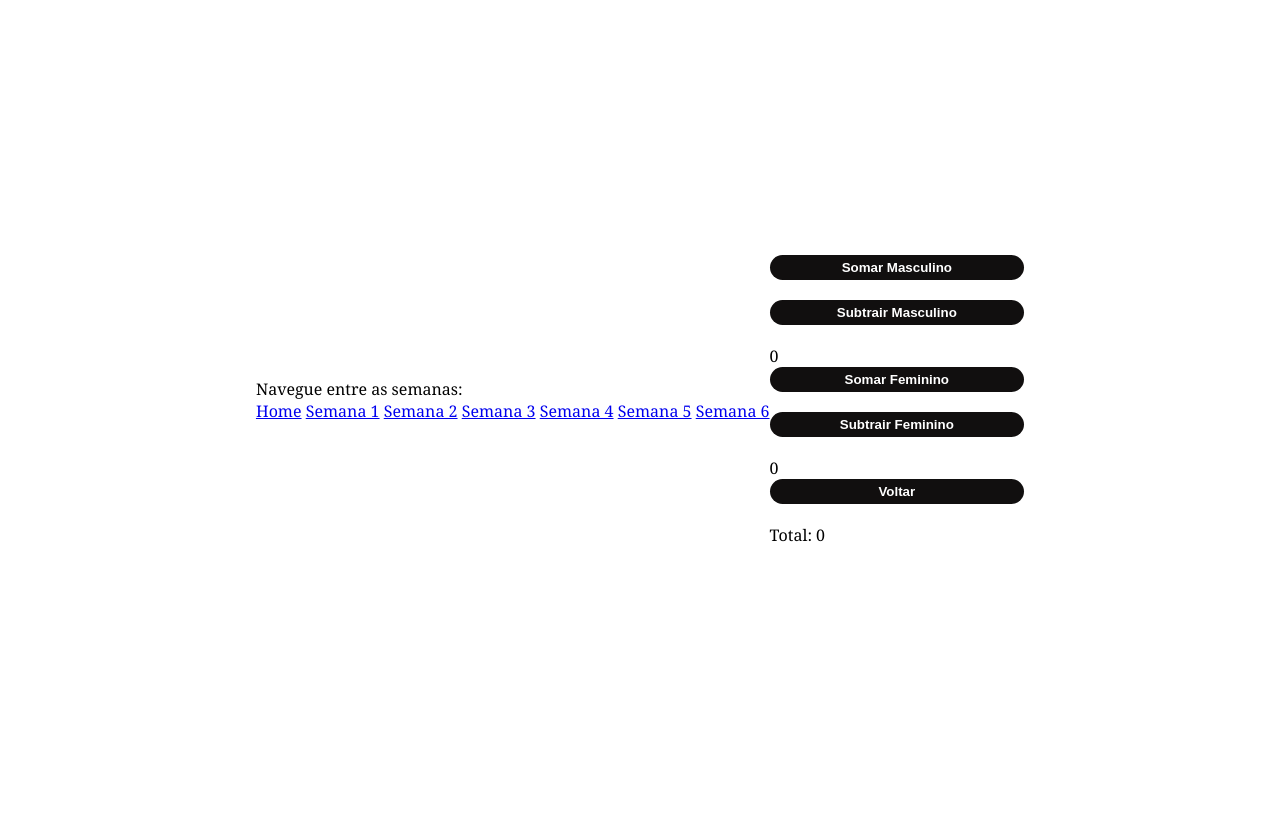
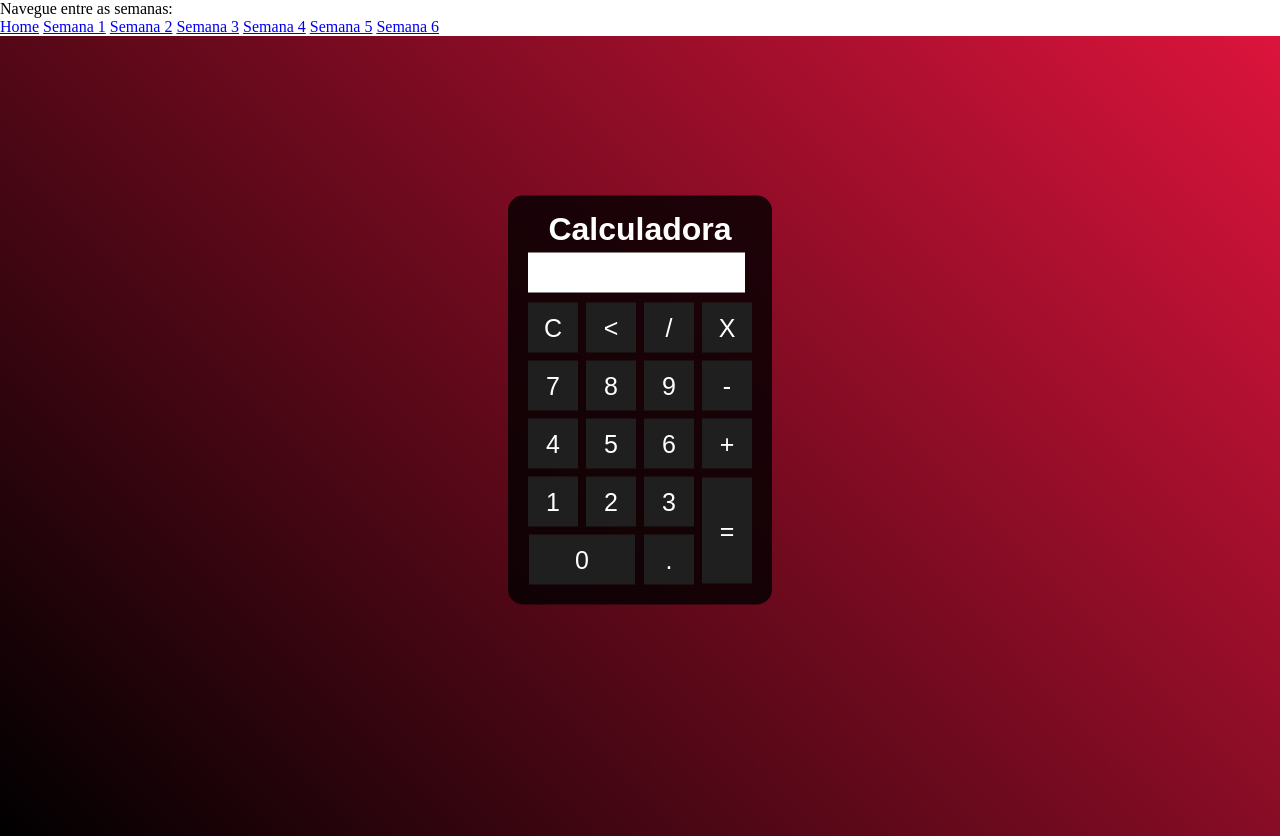
Before and after one commit to ThiagoApl/Lab-Eng-Fatec, a plain HTML site: page semana6/exercicio.html in a window 1280 px wide. Before the commit the page ends 800 px from the top, so only its background shows below. Drawn offline with Linux system fonts and the light colour scheme.

Commit message:
Update exercicio.html

```diff
--- a/semana6/exercicio.html
+++ b/semana6/exercicio.html
@@ -6,53 +6,52 @@
           content="width=device-width, user-scalable=no, initial-scale=1.0, maximum-scale=1.0, minimum-scale=1.0">
     <meta http-equiv="X-UA-Compatible" content="ie=edge">
     <title>Document</title>
-
-<head>
-    <title>Contador de Pessoas</title>
     <style>
-* {
+        *{
+            margin: 0;
             padding: 0;
-    margin: 0;
         }
-body {
+        .fundo{
+            background-image: linear-gradient(45deg,black, crimson);
             height: 100vh;
+            color: #fff;
+            font-family: Arial, Helvetica, sans-serif;
+            text-align: center;
+        }
+        .calculadora{
+            position: absolute;
+            background-color: rgba(0, 0, 0, 0.8);
+            top: 50%;
+            left: 50%;
+            transform: translate(-50%,-50%);
+            border-radius: 15px;
+            padding: 15px;
+        }
+        .botao{
+            width: 50px;
+            height: 50px;
+            font-size: 25px;
+            cursor: pointer;
+            margin: 3px;
+            background-color: rgb(31,31,31);
+            border: none;
+            color: #fff;
+        }
+        .botao:hover{
+            background-color: black;
+        }
+        #resultado{
             background-color: white;
-    display: flex;
-    align-items: center;
-    justify-content: center;
-    font-family: Georgia, 'Times New Roman', Times, serif;
-}
-main {
-    background-color: yellow;
-    width: 350px;
-    height: 400px;
-    display: flex;
-    flex-direction: column;
-    justify-content: center;
-    align-items: center;
-}
-button {
-    width: 100%;
-    margin-bottom: 20px;
-        cursor: pointer;
-        border: none;
-        outline: none;
-        border-radius: 20px;
-        background-color: #110f0f;
-        color: #fff;
+            width: 207px;
+            height: 30px;
+            margin: 5px;
+            font-size: 25px;
+            color: black;
+            text-align: right;
             padding: 5px;
-        font-weight: bold;
-    }
-    h1 {
-        color: #222;
-        font-size: 100px;
-    }
-
-    #contador {
-            font-size: 20px;
-            margin: 10px;
         }
     </style>
+
 
 </head>
 <body>
@@ -67,54 +66,69 @@ button {
     <a href="../semana6/exercicio.html">Semana 6</a>
 </nav>
 
-<div id="app">
-        <button onclick="incrementar('masculino')">Somar Masculino</button>
-        <button onclick="decrementar('masculino')">Subtrair Masculino</button>
-        <div id="contadorMasculino">0</div>
-        <button onclick="incrementar('feminino')">Somar Feminino</button>
-        <button onclick="decrementar('feminino')">Subtrair Feminino</button>
-        <div id="contadorFeminino">0</div>
-        <button onclick="resetar()">Voltar</button>
-        <div id="total">Total: 0</div>
+<div class="fundo">
+
+        <div class="calculadora">
+            <h1>Calculadora</h1>
+            <p id="resultado"></p>
+            <table>
+                <tr>
+                    <td><button class="botao" onclick="clean()">C</button></td>
+                    <td><button class="botao" onclick="back()"><</button></td>
+                    <td><button class="botao" onclick="insert('/')">/</button></td>
+                    <td><button class="botao" onclick="insert('*')">X</button></td>
+                </tr>
+                <tr>
+                    <td><button class="botao" onclick="insert('7')">7</button></td>
+                    <td><button class="botao" onclick="insert('8')">8</button></td>
+                    <td><button class="botao" onclick="insert('9')">9</button></td>
+                    <td><button class="botao" onclick="insert('-')">-</button></td>
+                </tr>
+                <tr>
+                    <td><button class="botao" onclick="insert('4')">4</button></td>
+                    <td><button class="botao" onclick="insert('5')">5</button></td>
+                    <td><button class="botao" onclick="insert('6')">6</button></td>
+                    <td><button class="botao" onclick="insert('+')">+</button></td>
+                </tr>
+                <tr>
+                    <td><button class="botao" onclick="insert('1')">1</button></td>
+                    <td><button class="botao" onclick="insert('2')">2</button></td>
+                    <td><button class="botao" onclick="insert('3')">3</button></td>
+                    <td rowspan="2"><button class="botao" style="height: 106px;" onclick="calcular()">=</button></td>
+                </tr>
+                <tr>
+                    <td colspan="2"><button class="botao" style="width: 106px;" onclick="insert('0')">0</button></td>
+                    <td><button class="botao" onclick="insert('.')">.</button></td>
+                </tr>
+            </table>
         </div>
-
+    </div>
     <script>
-        var contadorMasculino = 0;
-        var contadorFeminino = 0;
-
-        function incrementar(sexo) {
-            if (sexo === 'masculino') {
-                contadorMasculino++;
-                document.getElementById('contadorMasculino').innerText = contadorMasculino;
-            } else {
-                contadorFeminino++;
-                document.getElementById('contadorFeminino').innerText = contadorFeminino;
+        function insert(num)
+        {
+            var numero = document.getElementById('resultado').innerHTML;
+            document.getElementById('resultado').innerHTML = numero + num;
         }
-            atualizarTotal();
+        function clean()
+        {
+            document.getElementById('resultado').innerHTML = "";
         }
-
-        function decrementar(sexo) {
-            if (sexo === 'masculino' && contadorMasculino > 0) {
-                contadorMasculino--;
-                document.getElementById('contadorMasculino').innerText = contadorMasculino;
-            } else if (sexo === 'feminino' && contadorFeminino > 0) {
-                contadorFeminino--;
-                document.getElementById('contadorFeminino').innerText = contadorFeminino;
+        function back()
+        {
+            var resultado = document.getElementById('resultado').innerHTML;
+            document.getElementById('resultado').innerHTML = resultado.substring(0, resultado.length -1);
         }
-            atualizarTotal();
+        function calcular()
+        {
+            var resultado = document.getElementById('resultado').innerHTML;
+            if(resultado)
+            {
+                document.getElementById('resultado').innerHTML = eval('resultado');
             }
-
-        function resetar() {
-            contadorMasculino = 0;
-            contadorFeminino = 0;
-            document.getElementById('contadorMasculino').innerText = contadorMasculino;
-            document.getElementById('contadorFeminino').innerText = contadorFeminino;
-            atualizarTotal();
+            else
+            {
+                document.getElementById('resultado').innerHTML = "Nada..."
             }
-
-        function atualizarTotal() {
-            var total = contadorMasculino + contadorFeminino;
-            document.getElementById('total').innerText = 'Total: ' + total;
         }
     </script>
 </body>
```
Lines whose indentation alone changed are shown as unchanged.
